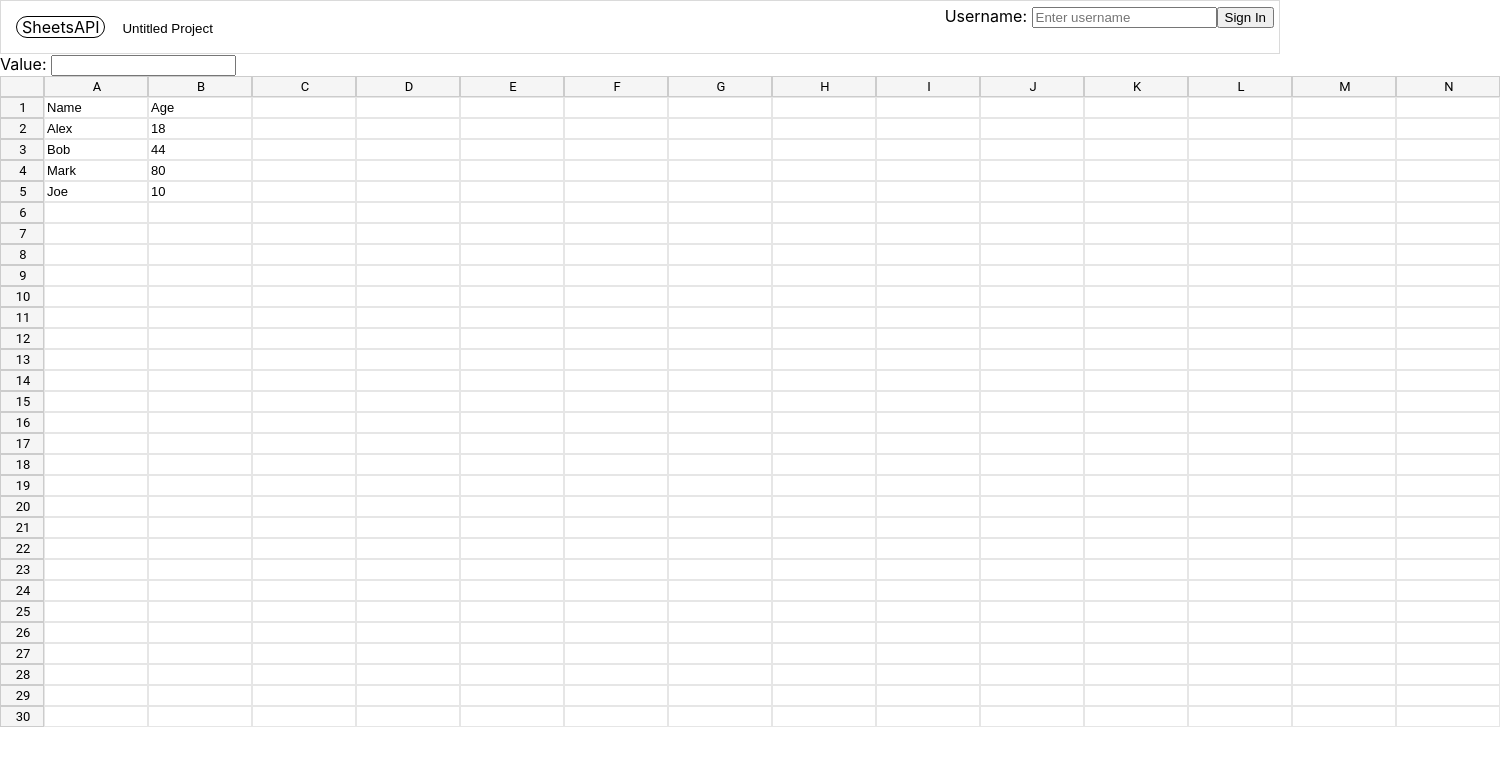
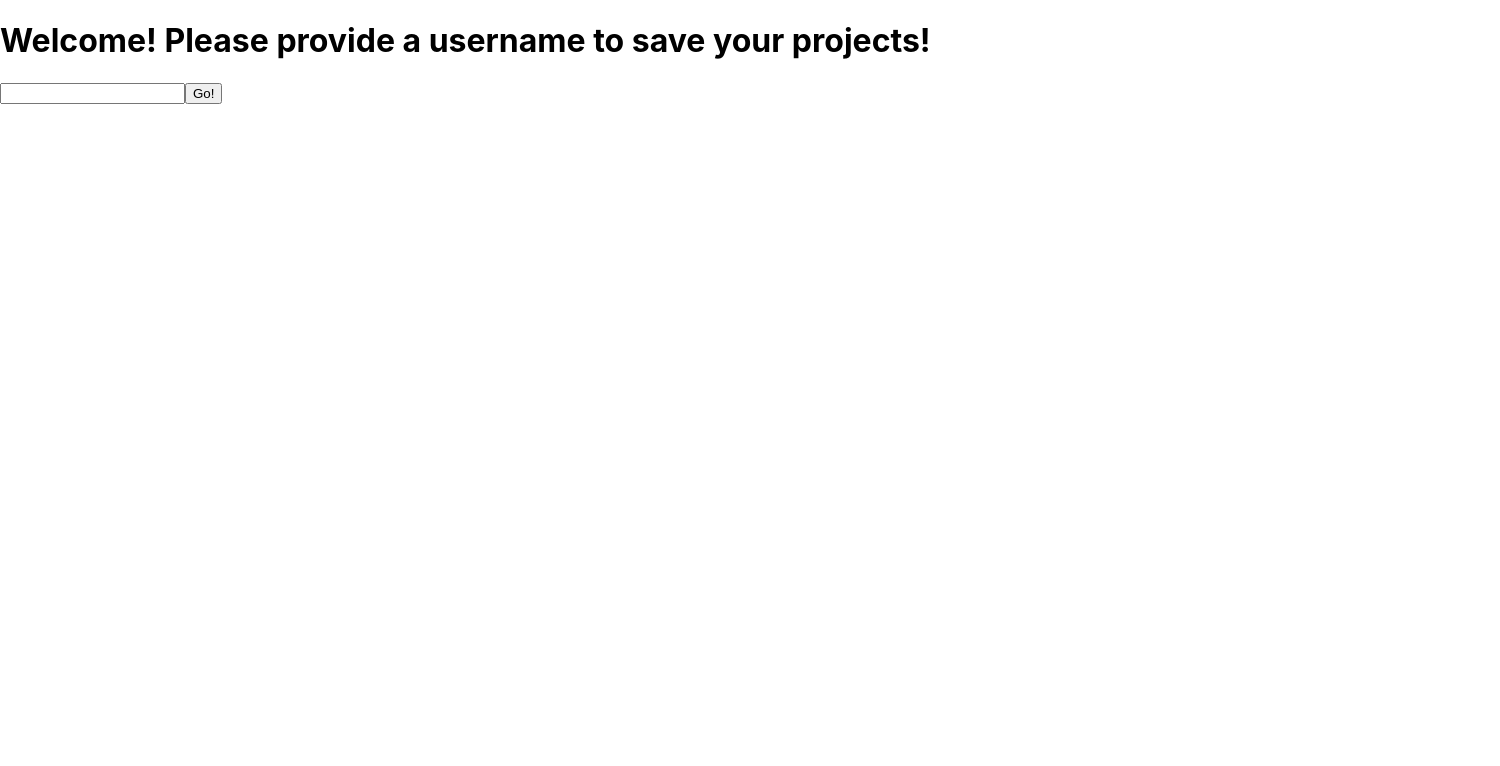
Before and after one commit to Delaminer/sheets-api, a React (Create React App) app: page / in a window 1280 px wide. Shown: the top 766 px of the page, 1500 px wide, since content can reach past the window. Built offline with nearby package versions, Linux system fonts and the light colour scheme.

Commit message:
Added signin/project manager pages, change project name, get user info

```diff
--- a/src/App.css
+++ b/src/App.css
@@ -28,7 +28,7 @@
   border-color: rgb(60, 57, 255) !important;
 }
 
-.menu-bar .signin {
+.menu-bar .account {
   float: right;
 }
 
--- a/src/App.js
+++ b/src/App.js
@@ -1,7 +1,8 @@
 import React, { useState } from 'react';
 import './App.css';
-import Table from './Table';
-import Bar from './Bar';
+import Signin from './Signin';
+import ProjectManager from './ProjectManager';
+import Editor from './Editor';
 
 const url = 'http://127.0.0.1:5000';
 
@@ -19,61 +20,55 @@ let data2 = [...Array(entries)].map((_, i) => {
 
 let csvData = [keys, ...data2.map(entry => keys.map(key => entry[key]))];
 let projectName = 'Untitled Project';
-let username = '';
+// let username = '';
 
 const App = () => {
-    // const { data, loading } = useFetch('/create', {username: 'uname', projectName: 'pname'});
     const [projectID, setProjectID] = useState('');
+    const [username, setUsername] = useState('');
 
     return (
         <div className='App'>
-            <Bar
-                filename={projectName}
-                changeName={(name) => {
-                    if (name !== projectName) {
-                        console.log('Change in name');
-                        projectName = name;
-                    }
+            {username === '' ? (
+                <Signin
+                    setUsername={setUsername}
+                />
+            ) : (
+                projectID === '' ? (
+                    <ProjectManager
+                        url={url}
+                        username={username}
+                        setProjectID={setProjectID}
+                        deleteProject={targetProjectID => {
+                            // Delete a project!?!?!
                         }}
-                signin={(name) => {
-                    console.log('Signed in as ' + name);
-                    username = name;
+                        newProject={() => {
+                            // Create a new project
                             fetch(`${url}/users/${username}/projects`, {
                                 method: 'POST',
                                 headers: {
                                     'Content-Type': 'application/json',
                                 },
-                        body: JSON.stringify({ username, projectName }),
+                                body: JSON.stringify({}),
                             })
                                 .then(res => res.json())
                                 .then(data => {
-                            console.log("Created! ID = " + data.id);
+                                    // Edit the project just created
                                     setProjectID(data.id);
                                 });
                         }}
                     />
-            <Table
-                data={tableData}
-                data2={data2}
-                csvData={csvData}
-                minColumns={14}
-                minRows={30}
-                changeData={(data) => {
-                    console.log('Change in data');
-                    csvData = data;
-                    fetch(`${url}/projects/${projectID}`, {
-                        method: 'PUT',
-                        headers: {
-                            'Content-Type': 'application/json',
-                        },
-                        body: JSON.stringify({ data: csvData }),
-                    })
-                        .then(res => res.json())
-                        .then(data => {
-                            console.log("Updated server with output " + JSON.stringify(data));
-                        });
+                ) : (
+                    <Editor
+                        url={url}
+                        projectID={projectID}
+                        username={username}
+                        signout={() => {
+                            // Sign out by clearing the username
+                            setUsername('');
                         }}
                     />
+                )
+            )}
         </div>
     );
 }
--- a/src/Bar.js
+++ b/src/Bar.js
@@ -1,22 +1,17 @@
-import React, { useState } from 'react';
+import React from 'react';
 
-const Bar = (props) => {
-    const [username, setUsername] = useState('');
+const Bar = props => {
     return (
-        <div className="menu-bar">
-            <div className="logo">SheetsAPI</div>
-            <input type="text" className="filename"
-                defaultValue={props.filename}
-                onBlur={e => props.changeName(e.target.value)}
+        <div className='menu-bar'>
+            <div className='logo'>SheetsAPI</div>
+            <input type='text' className='filename'
+                defaultValue={props.projectName}
+                onBlur={e => props.changeProjectName(e.target.value)}
             />
 
-            <div className="signin">
-                <span>Username: </span>
-                <input
-                    type="text" placeholder="Enter username"
-                    onChange={e => setUsername(e.target.value)}
-                />
-                <button onClick={() => props.signin(username)}>Sign In</button>
+            <div className='account'>
+                <span>Signed in as {props.username}</span>
+                <button onClick={props.signout}>Sign Out</button>
             </div>
         </div>
     );
--- /dev/null
+++ b/src/Editor.js
@@ -0,0 +1,76 @@
+import React, { useEffect, useState } from 'react';
+import './App.css';
+import Table from './Table';
+import Bar from './Bar';
+
+const Editor = props => {
+    const [projectName, setProjectName] = useState('');
+    const [data, setData] = useState({});
+    // Status about loading data from the
+    const [loaded, setLoaded] = useState(false);
+
+    // Get the project name and data from the API
+    useEffect(() => {
+        setLoaded(false);
+        fetch(`${props.url}/projects/${props.projectID}`)
+            .then(res => res.json())
+            .then(project => {
+                setProjectName(project.name);
+                setData(project.data);
+                setLoaded(true);
+            });
+    }, [props.url, props.projectID, setProjectName, setData, setLoaded]);
+
+    return (
+        <div>
+            <Bar
+                projectName={projectName}
+                username={props.username}
+                changeProjectName={(name) => {
+                    if (name !== projectName) {
+                        console.log('Change in project name');
+                        setProjectName(name);
+                        fetch(`${props.url}/projects/${props.projectID}`, {
+                            method: 'PUT',
+                            headers: {
+                                'Content-Type': 'application/json',
+                            },
+                            body: JSON.stringify({ name: name }),
+                        })
+                            .then(res => res.json())
+                            .then(data => {
+                                console.log('Updated server with output ' + JSON.stringify(data));
+                            });
+                    }
+                }}
+                signout={props.signout}
+            />
+            {loaded ?
+                (<Table
+                    data={data}
+                    minColumns={14}
+                    minRows={30}
+                    changeData={(newData) => {
+                        console.log('Change in data');
+                        setData(newData);
+                        fetch(`${props.url}/projects/${props.projectID}`, {
+                            method: 'PUT',
+                            headers: {
+                                'Content-Type': 'application/json',
+                            },
+                            body: JSON.stringify({ data: newData }),
+                        })
+                            .then(res => res.json())
+                            .then(resData => {
+                                console.log('Updated server with output ' + JSON.stringify(resData));
+                            });
+                    }}
+                />)
+                : (
+                    <div>Please wait to receive data from the server</div>
+                )}
+        </div>
+    )
+}
+
+export default Editor;
--- /dev/null
+++ b/src/ProjectManager.js
@@ -0,0 +1,32 @@
+import React, { useState, useEffect } from 'react';
+
+const ProjectManager = props => {
+    const [projects, setProjects] = useState([]);
+    // Get the list of projects from the server
+    useEffect(() => {
+        fetch(`${props.url}/users/${props.username}`)
+            .then(res => res.json())
+            .then(userData => {
+                setProjects(userData.projects);
+            });
+    }, [props.url, props.username]);
+
+    return (
+        <div className='project-manager'>
+            <h1>Here are your projects:</h1>
+            <ul>
+                {projects.map(project => (
+                    <li key={project.id}>
+                        {project.name} ({project.id})
+                        <button onClick={() => props.setProjectID(project.id)}>Edit</button>
+                        <button onClick={() => props.deleteProject(project.id)}>Delete</button>
+                    </li>
+                ))}
+            </ul>
+            <button onClick={props.newProject}>New Project</button>
+            <p>Signed in as {props.username}</p>
+        </div >
+    )
+}
+
+export default ProjectManager;
--- /dev/null
+++ b/src/Signin.js
@@ -0,0 +1,15 @@
+import React, { useState } from 'react';
+
+const Signin = props => {
+    const [tempUsername, setTempUsername] = useState('');
+
+    return (
+        <div className='signin'>
+            <h1>Welcome! Please provide a username to save your projects!</h1>
+            <input type='text' value={tempUsername} onChange={e => setTempUsername(e.target.value)}/>
+            <button onClick={() => props.setUsername(tempUsername)}>Go!</button>
+        </div>
+    )
+}
+
+export default Signin;
--- a/src/Table.js
+++ b/src/Table.js
@@ -3,12 +3,12 @@ import React, { useState, useRef, useEffect } from 'react';
 // Simple helper function for getting a letter in the alphabet
 const letter = index => String.fromCharCode('A'.charCodeAt(0) + index);
 
-const Table = (props) => {
+const Table = props => {
 
     // Keep track of what cell is actively being edited
     const [activeCell, setActiveCell] = useState({ row: -1, column: -1 });
     // Keep a state for the table of values of what cell is actively being edited
-    const [a, setData] = useState(JSON.stringify(props.csvData));//() => props.csvData
+    const [a, setData] = useState(JSON.stringify(props.data));//() => props.csvData
     const data = JSON.parse(a);
     // Keep a reference to the data editor input field
     const textInput = useRef(null);
@@ -123,7 +123,7 @@ const Table = (props) => {
         }
     }
     return (
-        <div className='editor'>
+        <div className='table'>
             <div className='name-bar'>
                 <span>Value: </span>
                 <input type='text' ref={textInput} value={textInputValue}
```
Also changed, not shown: server.js (+27 -7 lines). Lines whose indentation alone changed are shown as unchanged.
